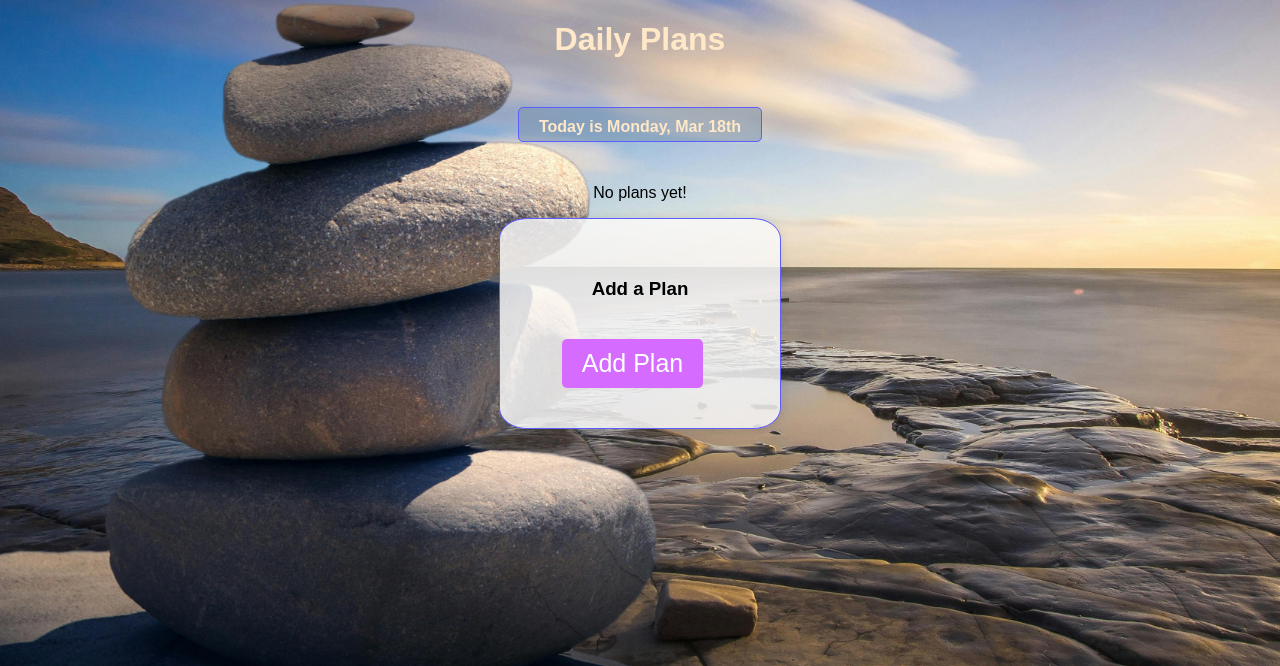
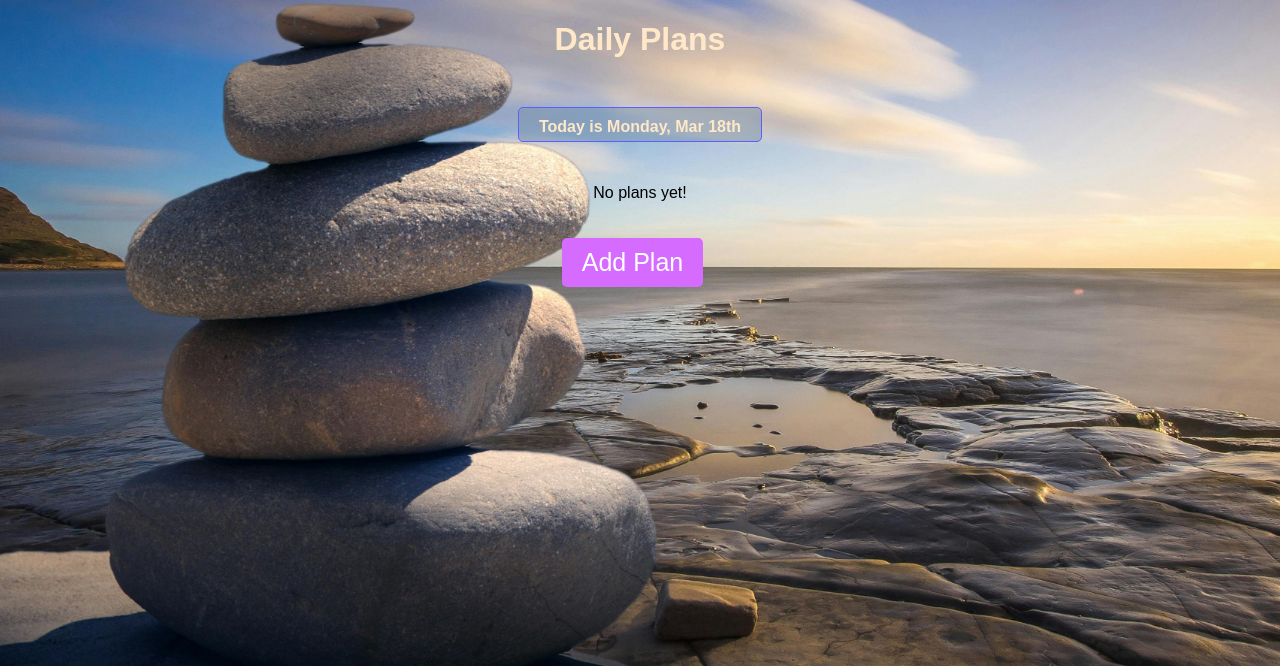
Before and after one commit to LGsusM69/wellNest, a Django app: page /plans/ in a window 1280 px wide. Shown: the part 69-735 px from the top of the page. Run offline with Django 3.2, Linux system fonts and the light colour scheme.

Commit message:
restyling plans

```diff
--- a/main_app/templates/features/plans.html
+++ b/main_app/templates/features/plans.html
@@ -4,21 +4,29 @@
   <div class="today-date">
     <h5>Today is {{ current_date|date:'l, M jS' }}</h5>
   </div>
-  {% if user_entry %}
+  {% if plans %}
   <div class="plan-made">
-    <p>{{ user_entry.time|time:'g:i A' }} - {{ user_entry.plan }}</p>
+  </div>
+  <form action="{% url 'plans'%}" method="POST">
+    {% csrf_token %}
+    <input type="date" name="date"> <button type="submit" style="font-size : 16px;">GO</button>
+  </form>
+  <div class="make-plan-home">
+    <h3>Plans for:</h3>
+    {% for plan in plans %}
+    <p>{{ plan.time|time:'g:i A' }} - {{ plan.plan }}</p>
+
+
+    {% endfor %}
   </div>
   {% else %}
   <p>No plans yet!</p>
 </div>
+
 {% endif %}
-<div class="make-plan-home">
-  <h3>Add a Plan</h3>
-  <form class="plan-form" action="{% url 'plan_create' %}" method="GET">
-    {% csrf_token %}
-
-    <button class="add-plan-btn" type="submit">Add Plan</button>
-  </form>
-</div>
+<form class="plan-form" action="{% url 'plan_create' %}" method="GET">
+  {% csrf_token %}
+  <button class="add-plan-btn" type="submit">Add Plan</button>
+</form>
 
 {% endblock %}
--- a/main_app/views.py
+++ b/main_app/views.py
@@ -134,11 +134,14 @@ def plans(request):
     current_date = date.today()
     print('Today is', current_date)
     if request.user.is_authenticated:
-        user_entry = Plan.objects.filter(user=request.user, date=current_date).first()
+        plans = Plan.objects.filter(user=request.user, date=current_date)
     else:
-        user_entry = None
+        plans = None
+    request_date = None
 
-    return render(request, 'features/plans.html', {'current_date': current_date, 'user_entry': user_entry})
+    if request.method == "POST":
+        request_date = request.POST.get('date')
+    return render(request, 'features/plans.html', {'current_date': current_date, 'plans': plans})
 
 def plan_create(request):
     current_date = date.today()
```
